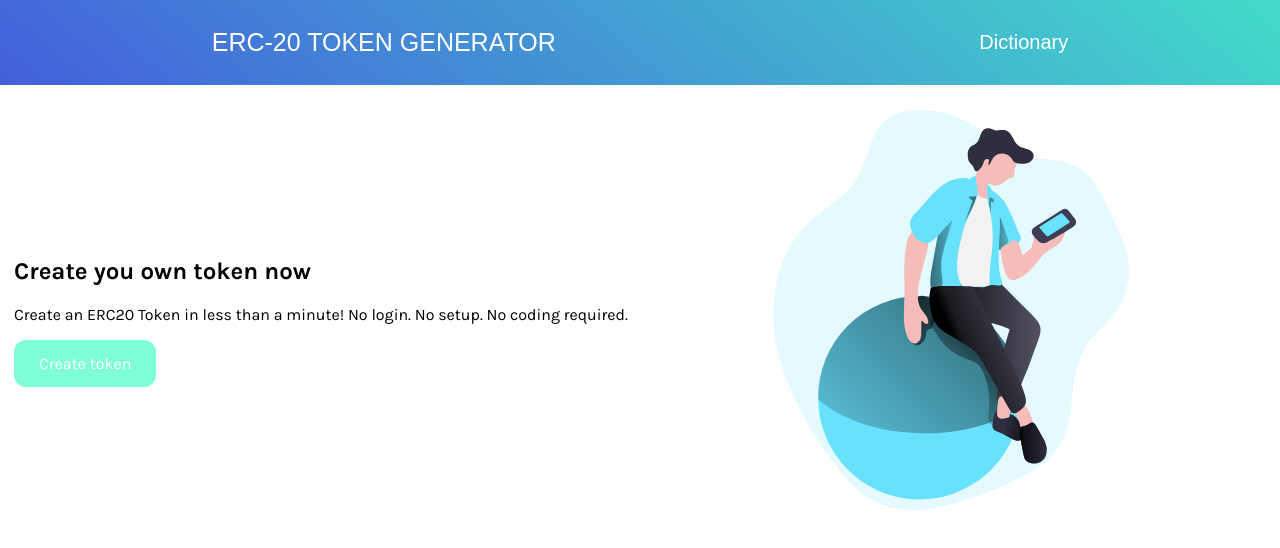
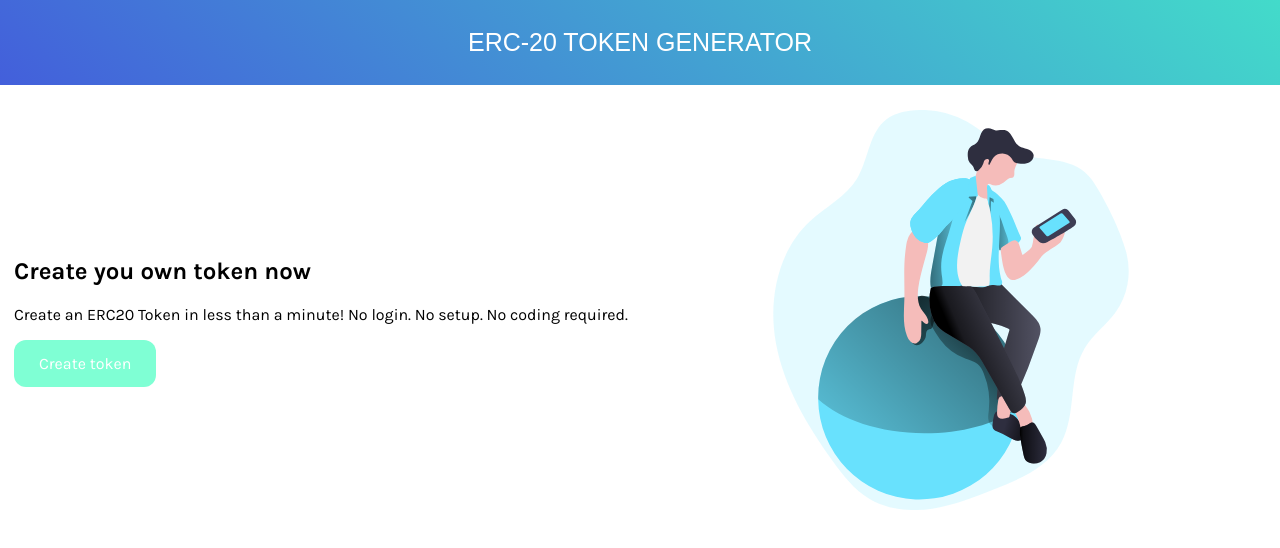
Before and after one commit to GerganaRoeva/ERC20-token-generator, a Vue app in the folder web-app-token-generator/: page / in a window 1280 px wide. Shown: the top 548 px of the page. Built offline with nearby package versions, Linux system fonts and the light colour scheme.

Commit message:
rm dictionary page

```diff
--- a/web-app-token-generator/src/components/Nav.vue
+++ b/web-app-token-generator/src/components/Nav.vue
@@ -2,9 +2,6 @@
   <div class="flex-container">
     <button class="home">
       <router-link to="/"> ERC-20 TOKEN GENERATOR</router-link>
-    </button>
-    <button class="dict">
-      <router-link to="/dictionary"> Dictionary</router-link>
     </button>
   </div>
 </template>
@@ -17,7 +14,7 @@
   height: 85px;
   display: flex;
   flex-direction: row;
-  flex-wrap: nowrap;
+  flex-wrap: wrap;
   justify-content: space-around;
 }
 button.home {
--- a/web-app-token-generator/src/router.js
+++ b/web-app-token-generator/src/router.js
@@ -1,15 +1,9 @@
 import { createRouter, createWebHistory } from "vue-router";
-import Dictionary from './views/Dictionary.vue'
 import Home from './views/Home.vue'
 import CreateToken from './views/CreateToken.vue'
 
 
 const routes = [
-    {
-        path: '/dictionary',
-        name: 'Dictionary',
-        component: Dictionary
-    },
     {
         path: '/',
         name: 'Home',
--- a/web-app-token-generator/src/views/Dictionary.vue
+++ /dev/null
@@ -1,3 +0,0 @@
-<template>
-  <div></div>
-</template>
```
